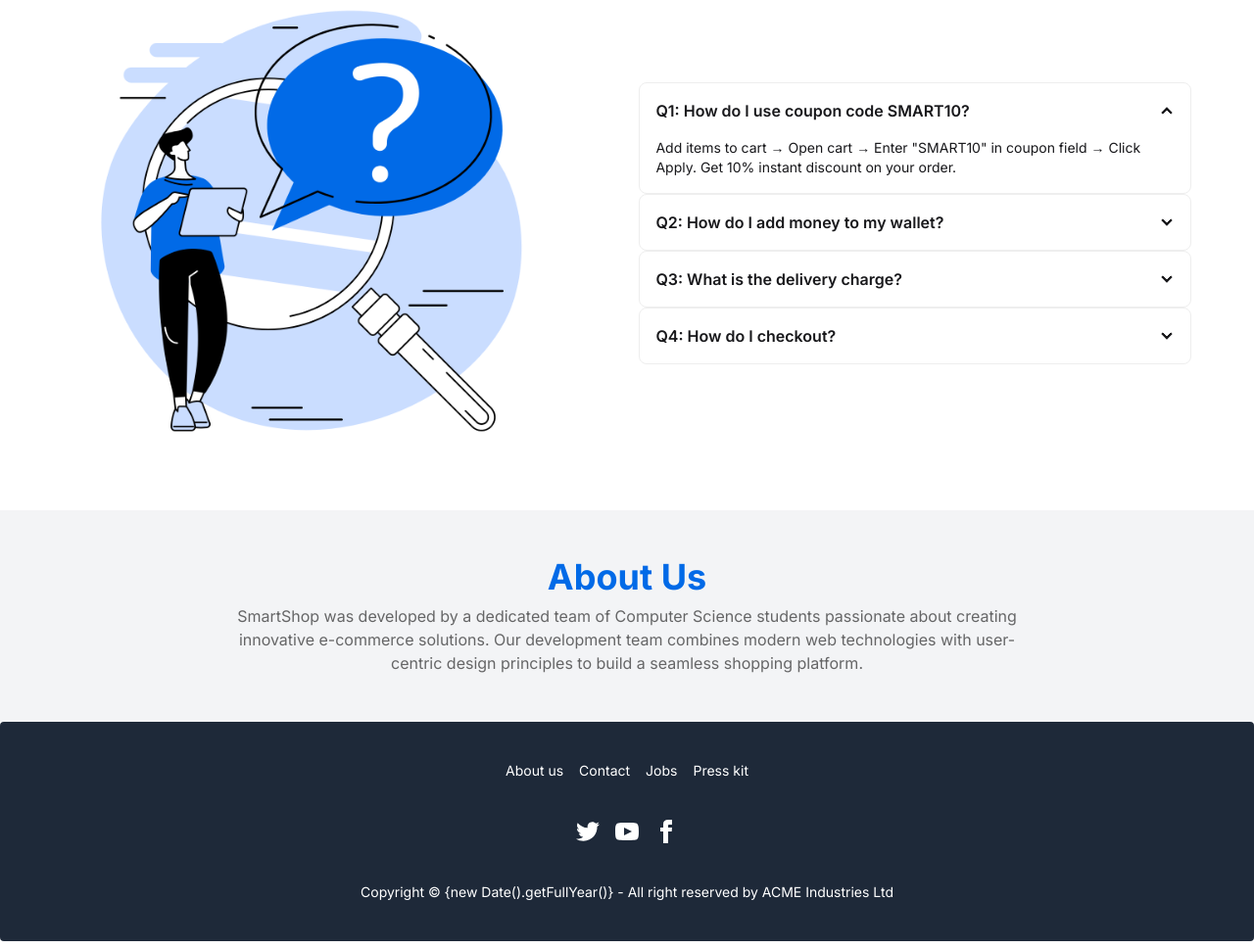
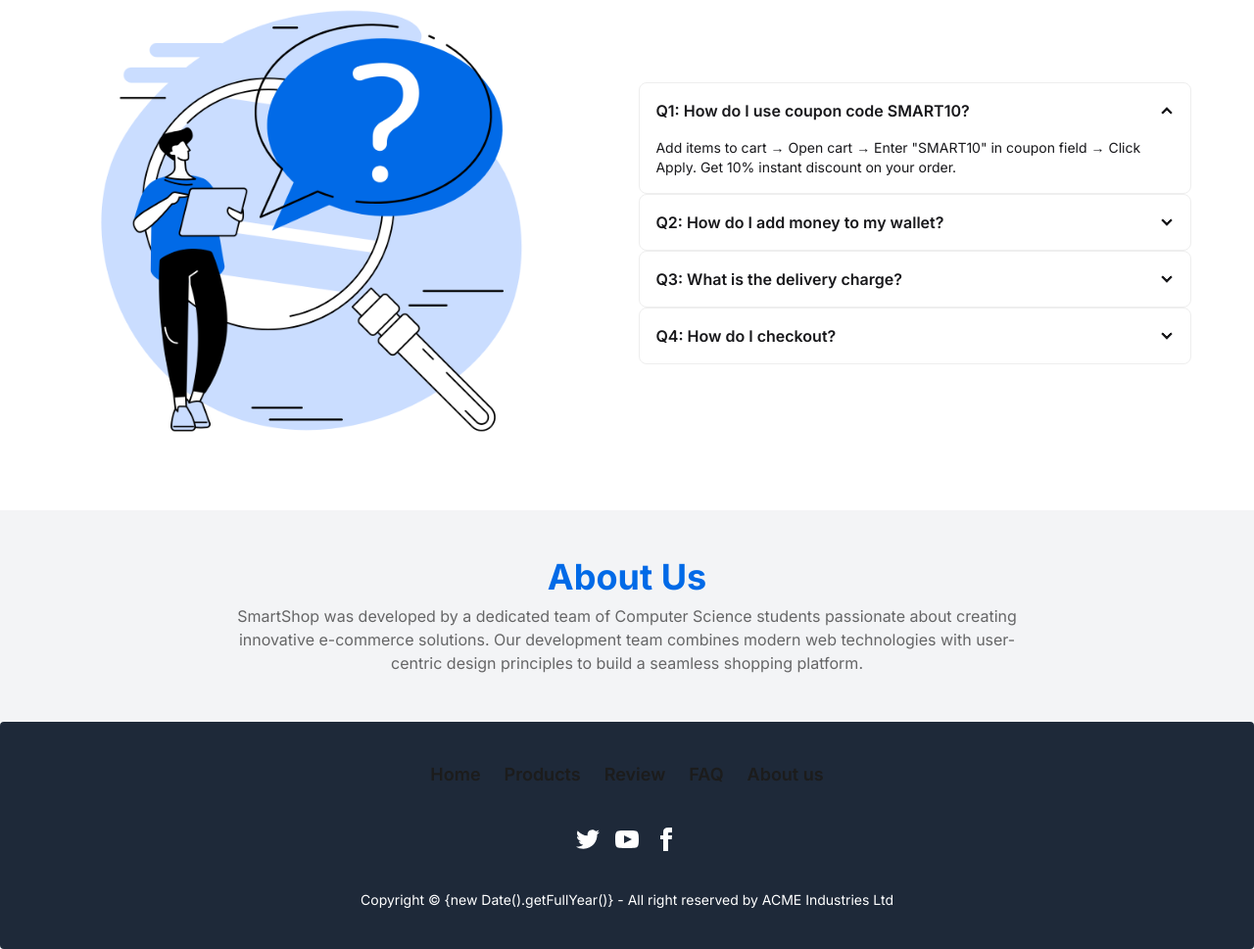
Before and after one commit to MishkatMukit/smart-shop, a plain HTML site: page index.html in a window 1280 px wide. Shown: the part 3612-4581 px from the top of the page at 98% size. Drawn offline with nearby package versions, Linux system fonts and the light colour scheme.

Commit message:
fixed footer

```diff
--- a/index.html
+++ b/index.html
@@ -371,10 +371,23 @@
     </main>
     <footer class="footer footer-horizontal footer-center bg-gray-800 text-white rounded p-10">
         <nav class="grid grid-flow-col gap-4">
-            <a class="link link-hover">About us</a>
-            <a class="link link-hover">Contact</a>
-            <a class="link link-hover">Jobs</a>
-            <a class="link link-hover">Press kit</a>
+            <ul class="flex gap-6 font-semibold text-lg text-black1">
+                    <a class="hover:text-primary" href="#home">
+                        <li>Home</li>
+                    </a>
+                    <a class="hover:text-primary" href="#products">
+                        <li>Products</li>
+                    </a>
+                    <a class="hover:text-primary" href="#reviews">
+                        <li>Review</li>
+                    </a>
+                    <a class="hover:text-primary" href="#contact">
+                        <li>FAQ</li>
+                    </a>
+                    <a class="hover:text-primary" href="#contact">
+                        <li>About us</li>
+                    </a>
+                </ul>
         </nav>
         <nav>
             <div class="grid grid-flow-col gap-4">
```
